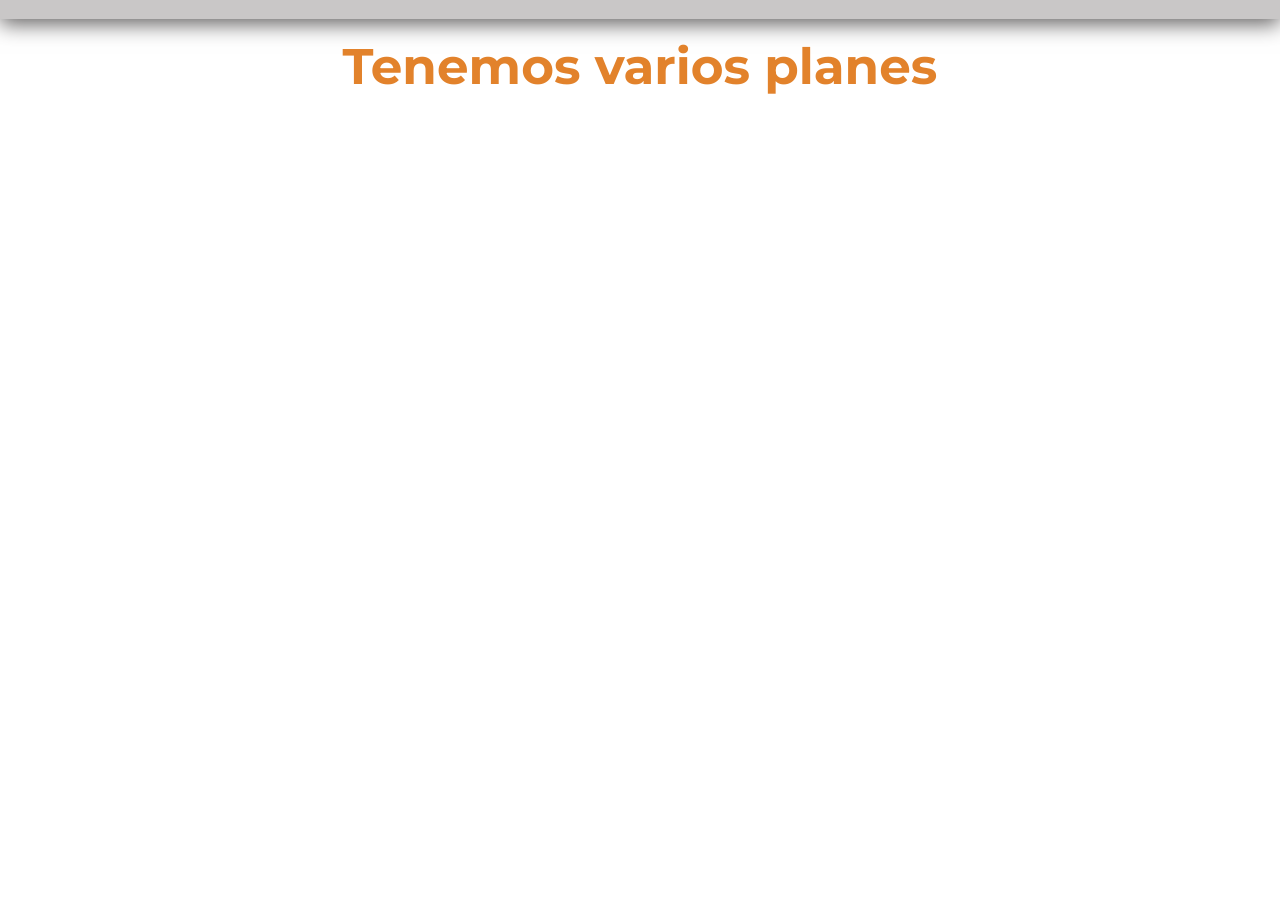
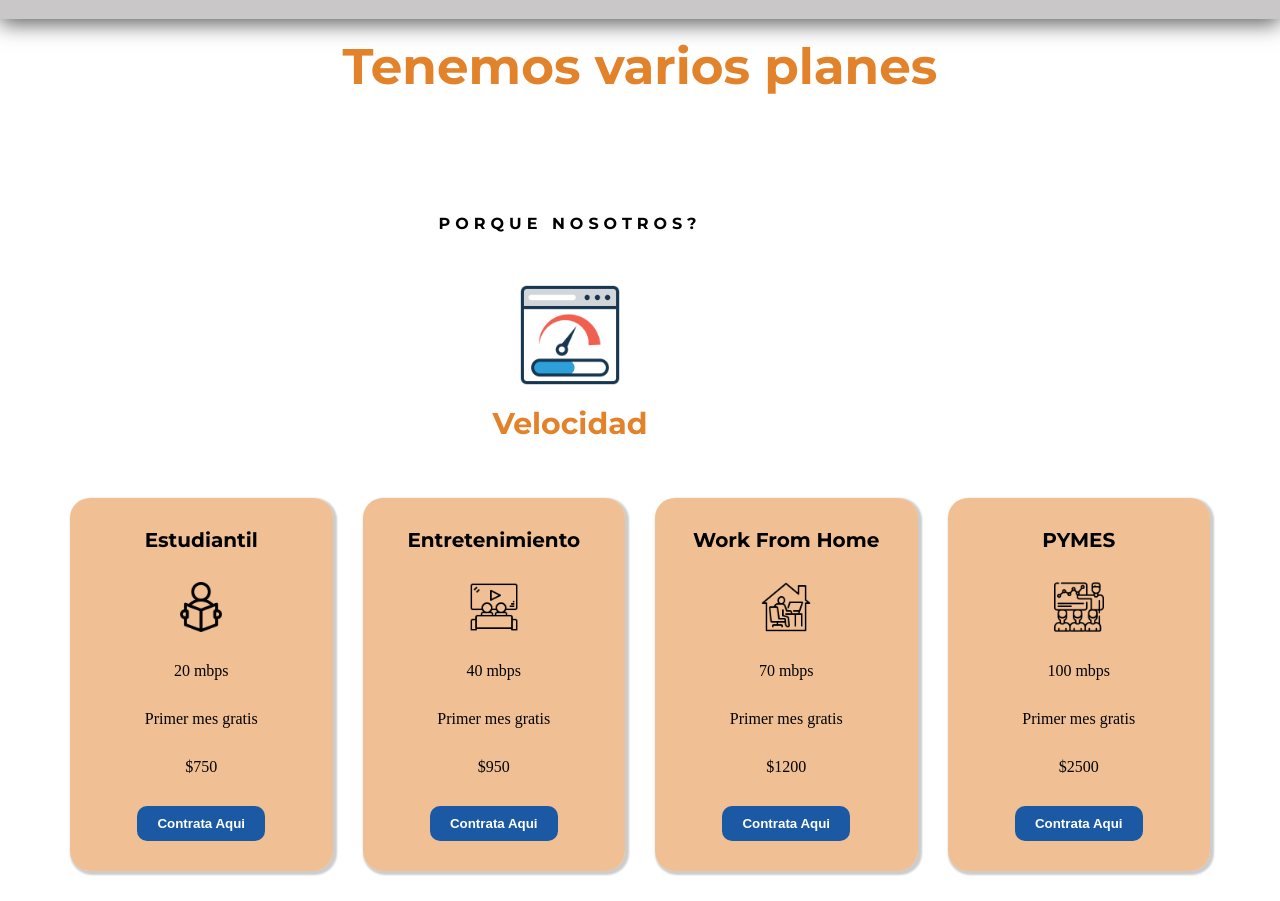
Before and after one commit to cdorce/project-12-andromix.github.io, a plain HTML site: page index.html in a window 1280 px wide. Shown: the part 500-1401 px from the top of the page. Before the commit the page ends 800 px from the top, so only its background shows below. Drawn offline with nearby package versions, Linux system fonts and the light colour scheme.

Commit message:
cards added-1

```diff
--- a/index.html
+++ b/index.html
@@ -73,9 +73,9 @@
                     <h1>Tenemos varios planes</h1>
                     <p class="animate-text">
                         <span>Trabajar Desde Casa</span>
-                        <span>Estudiantes</span>
+                        <span>Estudiantil</span>
                         <span>Entretenimiento</span>
-                        <span>Para Negocios</span>
+                        <span>PYMES</span>
                     </p>
                 </div>
             </div>
@@ -84,6 +84,72 @@
     </div>
 
 
+    <!-- SECTION FOUR -->
+
+    <div class="sectionFour container">
+        <div class="sectionFour__text label">Porque Nosotros?</div>
+        <div class="flip-box--1">
+            <div class="flip-box-inner">
+                <div class="flip-box-front">
+                    <img src="src/img/velocidad.png" alt="">
+                    <div class="sectionFour_cards--label">Velocidad</div>
+                </div>
+                <div class="flip-box-back">
+                    Parámetros de calidad del servicio de acceso a
+                    internet en redes con y construcción de una sonda
+                    para la memetros dda
+                </div>
+            </div>
+
+        </div>
+
+    </div>
+
+    <!-- SECTION three -->
+
+    <div class="sectionThree container">
+        <div class="sectionThree__cards ">
+            <div class="sectionThree__cards--1">
+                <div class="name">Estudiantil</div>
+                <img src="src/img/reading-book.png" alt="" class=" card-img responsive-image" >
+                <div class="speed">20 mbps</div>
+                <div class="perk-1">Primer mes gratis</div>
+                <div class="price">$750</div>
+                <button>Contrata Aqui</button>
+            </div>
+
+
+            <div class="sectionThree__cards--2">
+                <div class="name">Entretenimiento</div>
+                <img src="src/img/cinema.png" alt="" class=" card-img responsive-image" >
+                <div class="speed">40 mbps</div>
+                <div class="perk-1">Primer mes gratis</div>
+                <div class="price">$950</div>
+                <button>Contrata Aqui</button>
+            </div>
+
+
+            <div class="sectionThree__cards--3">
+                <div class="name">Work From Home</div>
+                <img src="src/img/work-from-home.png" alt="" class=" card-img responsive-image" >
+                <div class="speed">70 mbps</div>
+                <div class="perk-1">Primer mes gratis</div>
+                <div class="price">$1200</div>
+                <button>Contrata Aqui</button>
+            </div>
+
+
+            <div class="sectionThree__cards--4">
+                <div class="name">PYMES</div>
+                <img src="src/img/analysis.png" alt="" class=" card-img responsive-image" >
+                <div class="speed">100 mbps</div>
+                <div class="perk-1">Primer mes gratis</div>
+                <div class="price">$2500</div>
+                <button>Contrata Aqui</button>
+            </div>
+        </div>
+    </div>
+
 
 
     <script src="src/main.js"></script>
--- a/src/styles/designSystem.css
+++ b/src/styles/designSystem.css
@@ -333,10 +333,6 @@
     }
 
 
-    .footerLinks {
-        flex-direction: column;
-        align-items: center;
-    }
 
 
 }
--- a/src/styles/index.css
+++ b/src/styles/index.css
@@ -37,9 +37,12 @@
     display: flex;
     flex-wrap: wrap;
     font-family: var(--font-2);
+    position: relative;
 
 
 }
+
+
 
 .section-two::before {
     content: '';
@@ -119,12 +122,127 @@
 }
 
 
+/*SECTION THREE */
+
+
+.sectionThree__cards {
+    display: grid;
+    grid-template-columns: repeat(4, 1fr);
+    gap:30px;
+    margin-top: 20px;
+    margin-bottom: 30px;
+}
+
+[class^="sectionThree__cards--"] {
+  background-color: var(--color-orange-50);
+  display: flex;
+  flex-direction: column;
+  gap:30px;
+  padding: 30px 25px;
+  align-items: center;
+  border-radius: 20px;
+  box-shadow:2px 2px 2px 2px rgba(0, 0, 0, 0.2) ;
+
+}
+
+[class^="sectionThree__cards--"]  img{
+    width: 50px;
+
+  }
+
+  [class^="sectionThree__cards--"]  .name{
+    font-family: var(--font-2);
+    font-weight: 800;
+    font-size: 20px;
+
+  }
+
+  [class^="sectionThree__cards--"]  button{
+   padding: 10px 20px;
+   border: none;
+   background-color: var(--color-blue-100);
+   color: var(--color-white-100);
+   font-weight: 700;
+   border-radius: 10px;
+   cursor: pointer;
+
+  }
 
 
 
+  /*SECTION FOUR*/
+
+  .sectionFour {
+    display: flex;
+    flex-direction: column;
+    align-items: center;
+    margin: 35px 0px;
+  }
+
+  .sectionFour__text {
+    margin-bottom: 30px;
+  }
+
+
+  .flip-box--1 {
+    background-color: transparent;
+    width: 300px;
+    height: 200px;
+    perspective: 1000px;
+
+
+  }
+.flip-box--1:hover .flip-box-inner {
+    transform: rotateY(180deg);
+}
+
+.flip-box-front, .flip-box-back {
+    position: absolute;
+    width: 100%;
+    height: 100%;
+    backface-visibility: hidden;
+}
+
+
+.flip-box-back {
+   transform: rotateY(180deg);
+    font-size: 20px;
+    text-align: center;
+    line-height: 30px;
+    padding:30px 15px;
+
+}
 
 
 
+ .flip-box-inner {
+    position: absolute;
+    width: 100%;
+    height: 100%;
+    text-align: center;
+    transition: transform 0.8s;
+    transform-style: preserve-3d;
+ }
+  .flip-box-front{
+    display: flex;
+    flex-direction: column;
+    align-items: center;
+    justify-content: center;
+    padding: 20px 10px;
+  }
+
+  .flip-box-front img {
+    width: 100px;
+  }
+
+
+  .sectionFour_cards--label {
+    font-family: var(--font-2);
+    color: var(--color-orange-100);
+    font-weight: 800;
+    font-size: 30px;
+    padding-top: 20px;
+  }
 
 
 /**
@@ -173,10 +291,17 @@
     }
 
 
+
+
 }
 
 
 @media (max-width:568px) {
 
+    .sectionThree__cards {
+        grid-template-columns: repeat(1, 1fr);
+    }
+
+
 
 }
```
Also changed, not shown: src/img/analysis.png (added), src/img/calidad.png (added), src/img/cinema.png (added), src/img/customer-support (1).png (added), src/img/economico.png (added), src/img/reading-book.png (added), src/img/velocidad.png (added), src/img/work-from-home.png (added).
